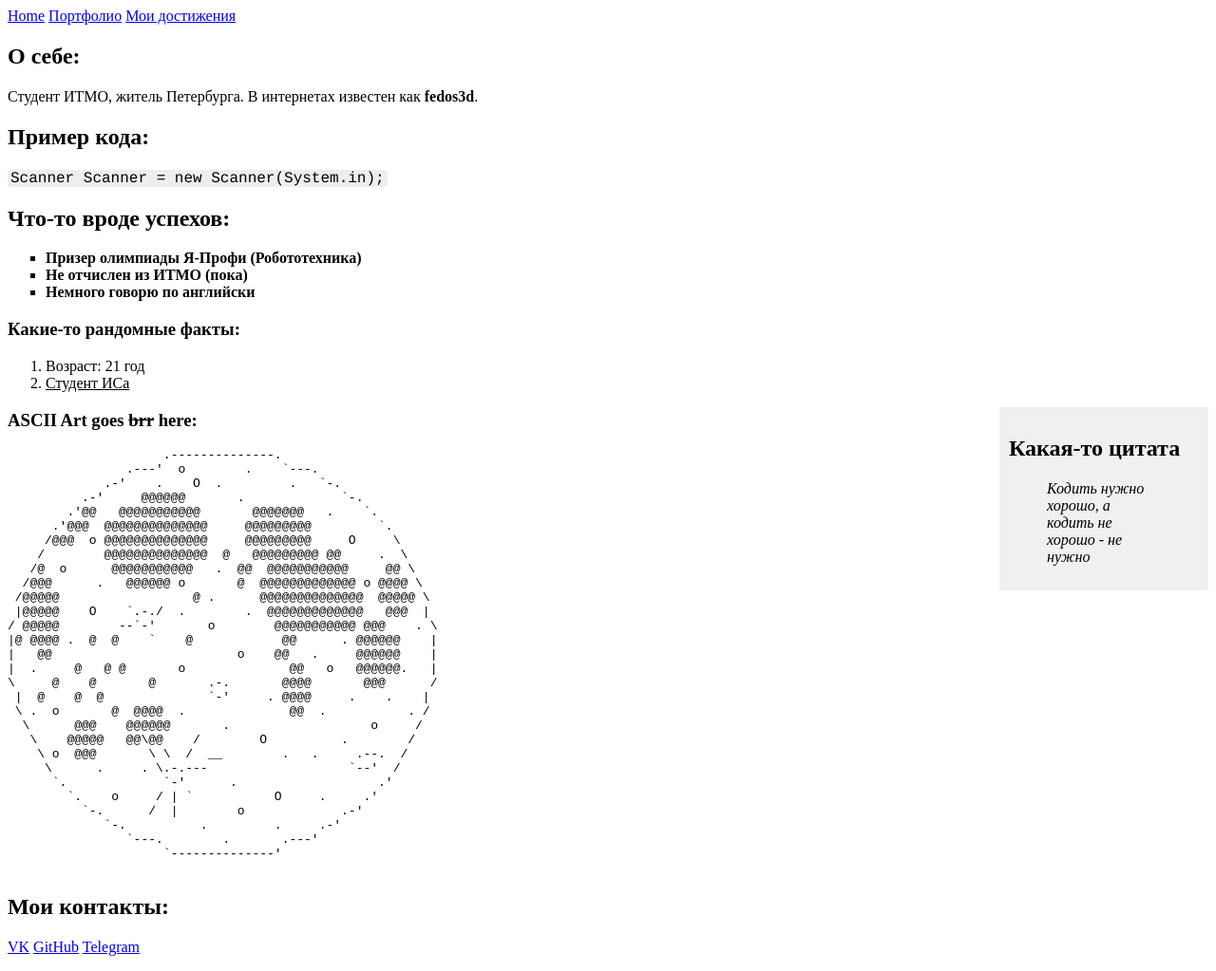
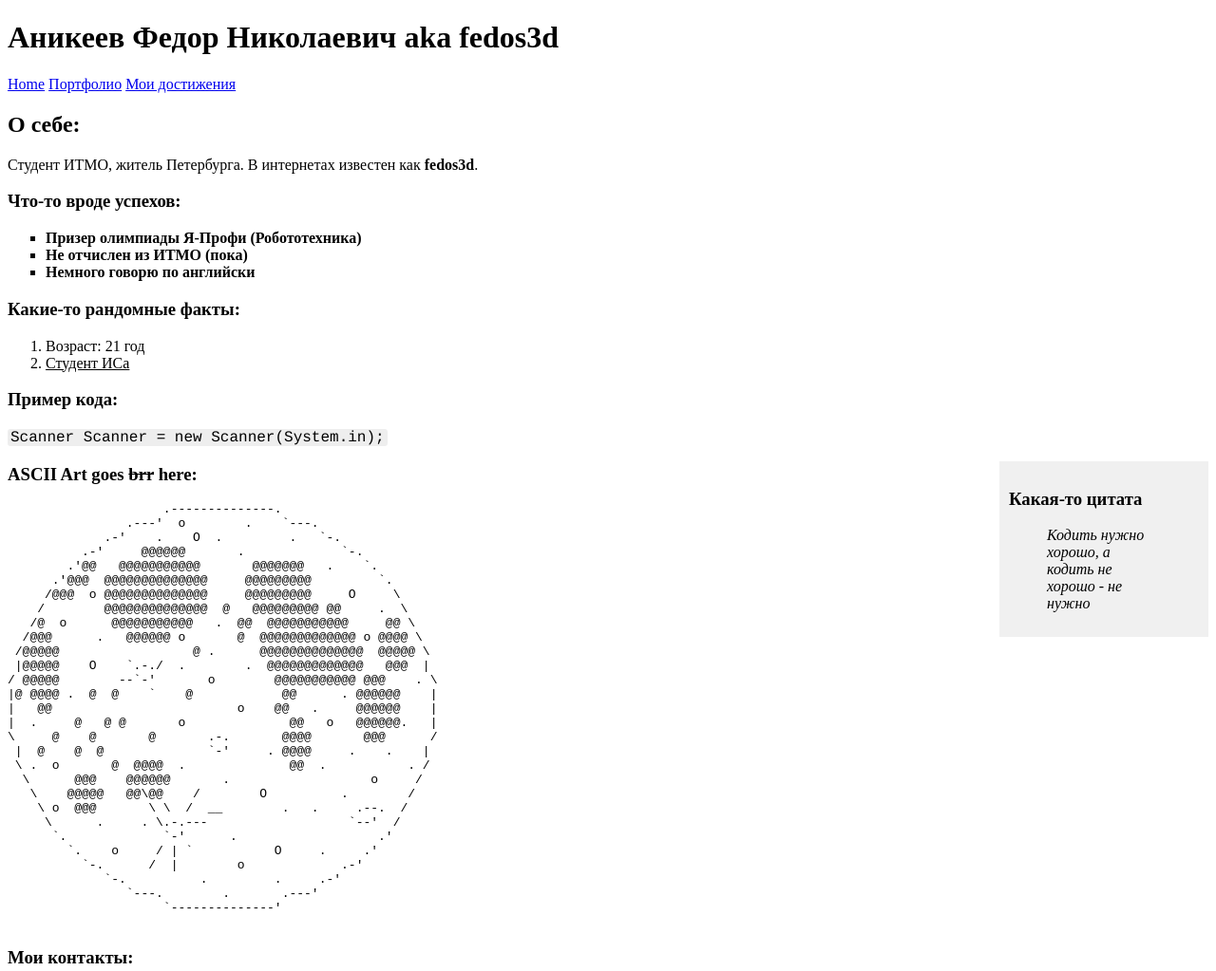
Before and after one commit to fedos3d/itmo_web, a plain HTML site: page index.html in a window 1280 px wide. Shown: the top 1023 px of the page at 95% size. Drawn offline with Linux system fonts and the light colour scheme.

Commit message:
Rearranged section order, changed keywords.

```diff
--- a/index.html
+++ b/index.html
@@ -4,29 +4,25 @@
     <title>Аникеев Федор Николаевич</title>
     <link href="outlines.css" rel="stylesheet">
     <meta charset="UTF-8">
-    <meta name="keywords" content="Федор, Аникеев, резюме, ИТМО, ВК, flight">
+    <meta name="keywords" content="Федор, Аникеев, резюме, ИТМО, ВК">
     <meta name="description" content="Аникеев Федор Николаевич, Студент ИТМО, группа М333031" >
 </head>
 <body>
 <header>
+    <h1>Аникеев Федор Николаевич aka fedos3d</h1>
     <nav>
         <a href="index.html">Home</a> <a href="my_portfolio.html">Портфолио</a> <a href="my_achievements.html">Мои достижения</a>
     </nav>
 </header>
 <main>
     <article>
-        <h1>О себе:</h1>
+        <h2>О себе:</h2>
         <p>
             Студент ИТМО, житель Петербурга. В интернетах известен как <strong>fedos3d</strong>.
         </p>
     </article>
     <section>
-        <h1>Пример кода:</h1>
-        <p>
-            <code>Scanner Scanner = new Scanner(System.in);</code></p>
-    </section>
-    <section>
-        <h1>Что-то вроде успехов:</h1>
+        <h3>Что-то вроде успехов:</h3>
         <ul>
             <li><b>Призер олимпиады Я-Профи (Робототехника)</b></li>
             <li><b>Не отчислен из ИТМО (пока)</b></li>
@@ -40,8 +36,13 @@
         <li><ins>Студент ИСа</ins></li>
             </ol>
     </section>
+    <section>
+        <h3>Пример кода:</h3>
+        <p>
+            <code>Scanner Scanner = new Scanner(System.in);</code></p>
+    </section>
     <aside>
-        <h1>Какая-то цитата</h1>
+        <h3>Какая-то цитата</h3>
         <blockquote>
             Кодить нужно хорошо, а кодить не хорошо - не нужно
         </blockquote>
@@ -80,11 +81,10 @@
                      `--------------'
         </pre>
     </section>
-
 </main>
 <footer>
 <section>
-    <h2>Мои контакты:</h2>
+    <h3>Мои контакты:</h3>
     <p><a href="https://vk.com/fedos3d">VK</a> <a href="https://github.com/fedos3d">GitHub</a> <a href="https://t.me/fedos3d">Telegram</a></p>
 </section>
 </footer>
```
